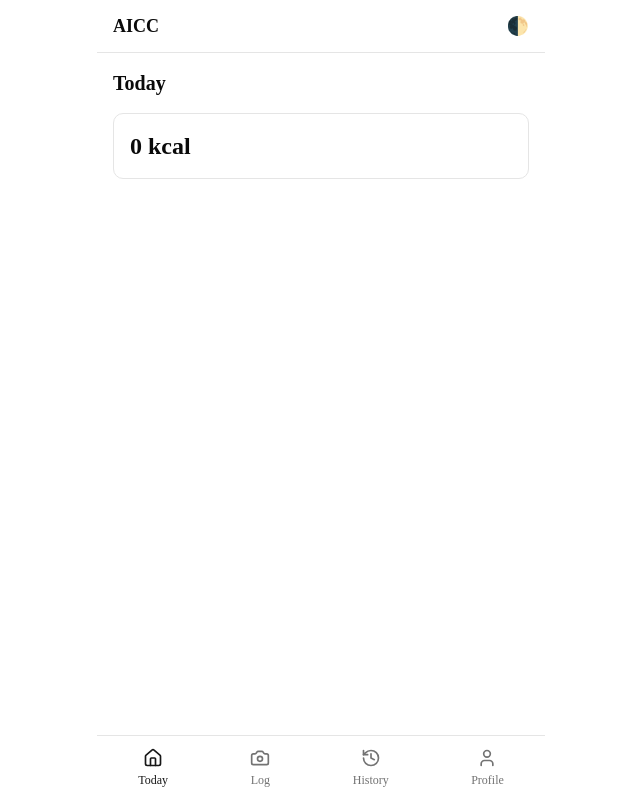
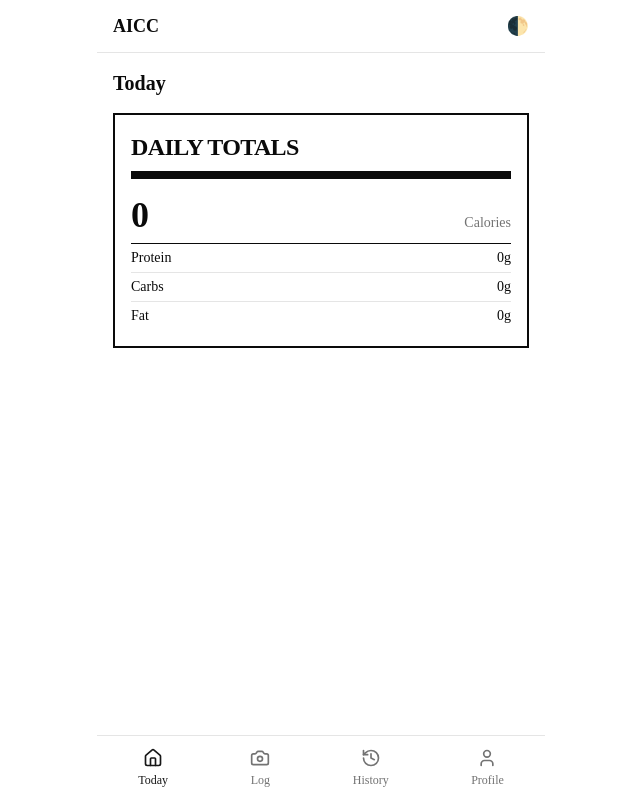
Before and after one commit to AndreassonAlex01/AICC, a Next.js app: page / in a window 1280 px wide. Shown: the whole page, without its empty margins (319-959 px from the left). Built offline with nearby package versions, Linux system fonts and the light colour scheme; no server answers.

Commit message:
Fixed button layout and savev state after typing in information

```diff
--- a/app/globals.css
+++ b/app/globals.css
@@ -6,6 +6,24 @@
 @custom-variant dark (&:where(.dark, .dark *));
 
 @custom-variant dark (&:is(.dark *));
+
+:root {
+  --background: #FAFAF7;
+  --foreground: #1A1A16;
+  --primary: #3D7A3D;
+  --primary-foreground: #FAFAF7;
+  --destructive: #B33A3A;
+  --accent: #E8A33D;
+  --border: #1A1A16;
+  --font-sans: var(--font-body);
+}
+/* add to app/globals.css, same place as above */
+.btn-press {
+  transition: transform 150ms ease-out;
+}
+.btn-press:active {
+  transform: scale(0.96);
+}
 
 @theme inline {
   --color-background: var(--background);
--- a/app/layout.tsx
+++ b/app/layout.tsx
@@ -2,6 +2,10 @@
 import type { Metadata, Viewport } from "next";
 import "./globals.css";
 import { AppShell } from "@/components/app-shell";
+import { Inter, Barlow_Condensed } from "next/font/google";
+
+const inter = Inter({ subsets: ["latin"], variable: "--font-body" });
+const barlowCondensed = Barlow_Condensed({ subsets: ["latin"], weight: ["600", "700"], variable: "--font-display" });
 
 export const metadata: Metadata = {
   title: "Alexander Challenge",
@@ -32,7 +36,7 @@ export default function RootLayout({ children }: { children: React.ReactNode })
           }}
         />
       </head>
-      <body className="min-h-screen bg-background font-sans antialiased">
+      <body className={`${inter.variable} ${barlowCondensed.variable} min-h-screen bg-background font-sans antialiased`}>
         <AppShell>{children}</AppShell>
       </body>
     </html>
--- a/app/log/page.tsx
+++ b/app/log/page.tsx
@@ -80,7 +80,7 @@ async function handleSave() {
         <MealItemRow key={i} item={item} onChange={(updated) => updateItem(i, updated)} />
       ))}
       {items.length > 0 && (
-      <button onClick={handleSave} disabled={saving} className="rounded-lg bg-primary px-4 py-2 text-primary-foreground">
+      <button onClick={handleSave} disabled={saving} className="btn-press rounded-lg bg-primary px-4 py-2 text-primary-foreground">
       {saving ? "Saving…" : "Add to today's log"}
       </button>
 )}
--- a/app/login/page.tsx
+++ b/app/login/page.tsx
@@ -17,20 +17,31 @@ export default function LoginPage() {
   setError(null);
   setLoading(true);
   const supabase = createClient();
-    const { error } =
+  const { data: authData, error } =
     mode === "signUp"
       ? await supabase.auth.signUp({ email, password })
       : await supabase.auth.signInWithPassword({ email, password });
+
+  if (error) {
     setLoading(false);
-    if (error) {
     setError(error.message);
     return;
   }
-    router.push("/onboarding"); // Step 4's page — new users set their goals right after this
+
+  // A returning user already has a profile saved from a previous onboarding —
+  // send them straight to the dashboard instead of making them retype everything.
+  // Only someone with no profile row yet (a brand-new signup) goes to /onboarding.
+  const userId = authData.user?.id;
+  const { data: profile } = userId
+    ? await supabase.from("profiles").select("id").eq("id", userId).maybeSingle()
+    : { data: null };
+
+  setLoading(false);
+  router.push(profile ? "/" : "/onboarding");
 }
 
   return (
-    <div className="animate-page-in flex flex-col gap-4">
+    <div className="flex flex-col gap-4">
       <h2 className="text-xl font-semibold">{mode === "signUp" ? "Create account" : "Sign in"}</h2>
       <form onSubmit={handleSubmit} className="flex flex-col gap-3">
         <input
@@ -44,7 +55,7 @@ export default function LoginPage() {
           className="rounded-lg border px-3 py-2"
         />
         {error && <p className="text-sm text-red-500">{error}</p>}
-        <button type="submit" disabled={loading} className="rounded-lg bg-primary px-4 py-2 text-primary-foreground">
+        <button type="submit" disabled={loading} className="btn-press rounded-lg bg-primary px-4 py-2 text-primary-foreground">
   {loading ? "…" : mode === "signUp" ? "Sign up" : "Sign in"}
 </button>
       </form>
--- a/app/page.tsx
+++ b/app/page.tsx
@@ -44,11 +44,23 @@ export default function TodayPage() {
     <div className="animate-page-in flex flex-col gap-4">
       <h2 className="text-xl font-semibold">Today</h2>
       {streak > 0 && <p className="text-sm text-muted-foreground">🔥 {streak}-day streak</p>}
-      <div className="rounded-lg border p-4">
-        <p className="text-2xl font-bold">{totals.calories} kcal</p>
-        {goal !== null && <p className="text-sm text-muted-foreground">of {goal} kcal goal</p>}
-      </div>
-      {/* protein/carbs/fat progress bars go here, same pattern as calories */}
+      <div className="border-2 border-foreground p-4">
+  <h3 className="font-display text-2xl font-bold uppercase tracking-tight">Daily Totals</h3>
+  <div className="my-2 h-2 bg-foreground" />
+  <div className="flex items-baseline justify-between border-b border-foreground py-2">
+    <span className="font-display text-4xl font-bold tabular-nums">{totals.calories}</span>
+    <span className="text-sm text-muted-foreground">Calories{goal !== null && ` / ${goal} goal`}</span>
+  </div>
+  <div className="flex justify-between border-b py-1 text-sm">
+    <span>Protein</span><span className="tabular-nums font-medium">{totals.protein}g</span>
+  </div>
+  <div className="flex justify-between border-b py-1 text-sm">
+    <span>Carbs</span><span className="tabular-nums font-medium">{totals.carbs}g</span>
+  </div>
+  <div className="flex justify-between py-1 text-sm">
+    <span>Fat</span><span className="tabular-nums font-medium">{totals.fat}g</span>
+  </div>
+</div>
     </div>
   );
 
--- a/app/profile/page.tsx
+++ b/app/profile/page.tsx
@@ -45,7 +45,7 @@ export default function ProfilePage() {
           <p>Protein goal: {profile.daily_protein_goal} g</p>
         </div>
       )}
-      <button onClick={handleSignOut} className="rounded-lg border px-4 py-2 text-sm">
+      <button onClick={handleSignOut} className="btn-press rounded-lg bg-primary px-4 py-2 text-primary-foreground">
         Sign out
       </button>
     </div>
```
Lines whose indentation alone changed are shown as unchanged.
